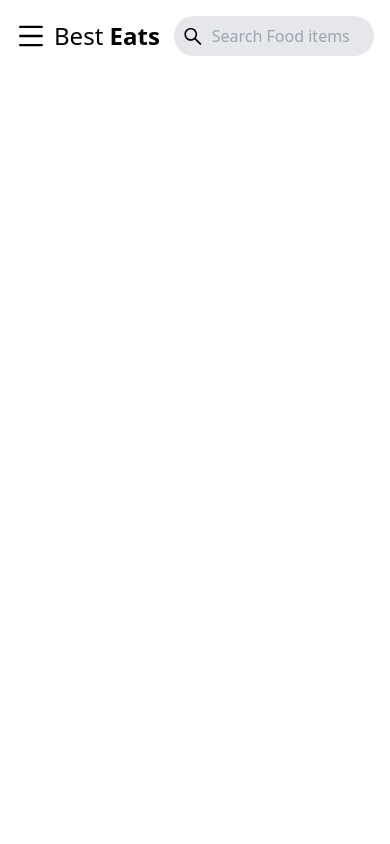
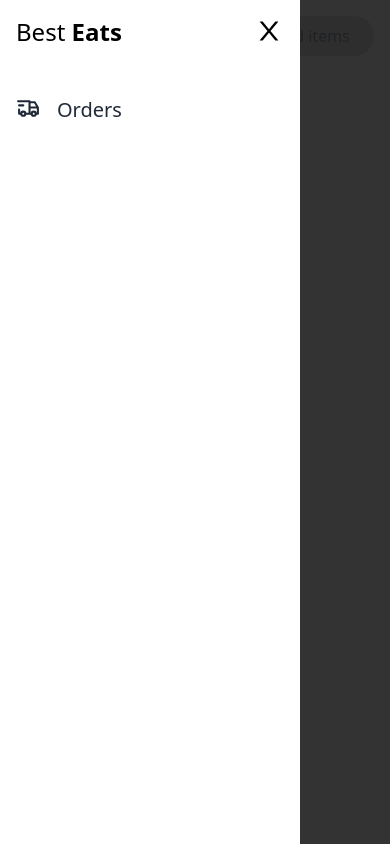
Before and after one commit to jagadeeshpen/Best_Eats, a React (Create React App) app: page / in a window 390 px wide. Built offline with nearby package versions, Linux system fonts and the light colour scheme.

Commit message:
added mobile navbar

```diff
--- a/src/components/Navbar.jsx
+++ b/src/components/Navbar.jsx
@@ -1,6 +1,7 @@
 import React from 'react'
-import {AiOutlineMenu, AiOutlineSearch} from 'react-icons/ai'
+import {AiOutlineClose, AiOutlineMenu, AiOutlineSearch} from 'react-icons/ai'
 import {BsFillCartFill} from 'react-icons/bs'
+import {TbTruckDelivery} from 'react-icons/tb'
 
 const Navbar = () => {
   return (
@@ -27,8 +28,28 @@ const Navbar = () => {
         </div>
         {/* cart btn */}
         <button className='bg-black text-white hidden md:flex items-center py-2 rounded-full'>
-            <BsFillCartFill size={20} className='mr-2'/> Cart
+            <BsFillCartFill className = 'size={20} mr-2'/> Cart
         </button>
+
+        {/* nav bar for mobile */}
+        {/* overlay */}
+        <div className='bg-black/80 fixed w-full h-screen z-10 top-0 left-0'>
+
+            {/* side drawer menu */}
+            <div className='fixed top-0 w-[300px] h-screen bg-white z-10 duration-300'>
+                <AiOutlineClose size={30} className = 'absolute right-4 top-4 cursor-pointer'/>
+                <h2 className='text-2xl p-4'>
+                    Best <span className='font-bold'>Eats</span>
+                </h2>
+                <nav>
+                    <ul className='flex felx-col p-4 text-gray-800'>
+                        <li className='text-xl py-4 flex'><TbTruckDelivery size={25} className='mr-4'/>Orders</li>
+                    </ul>
+                </nav>
+
+            </div>
+
+        </div>
     </div>
   )
 }
```
